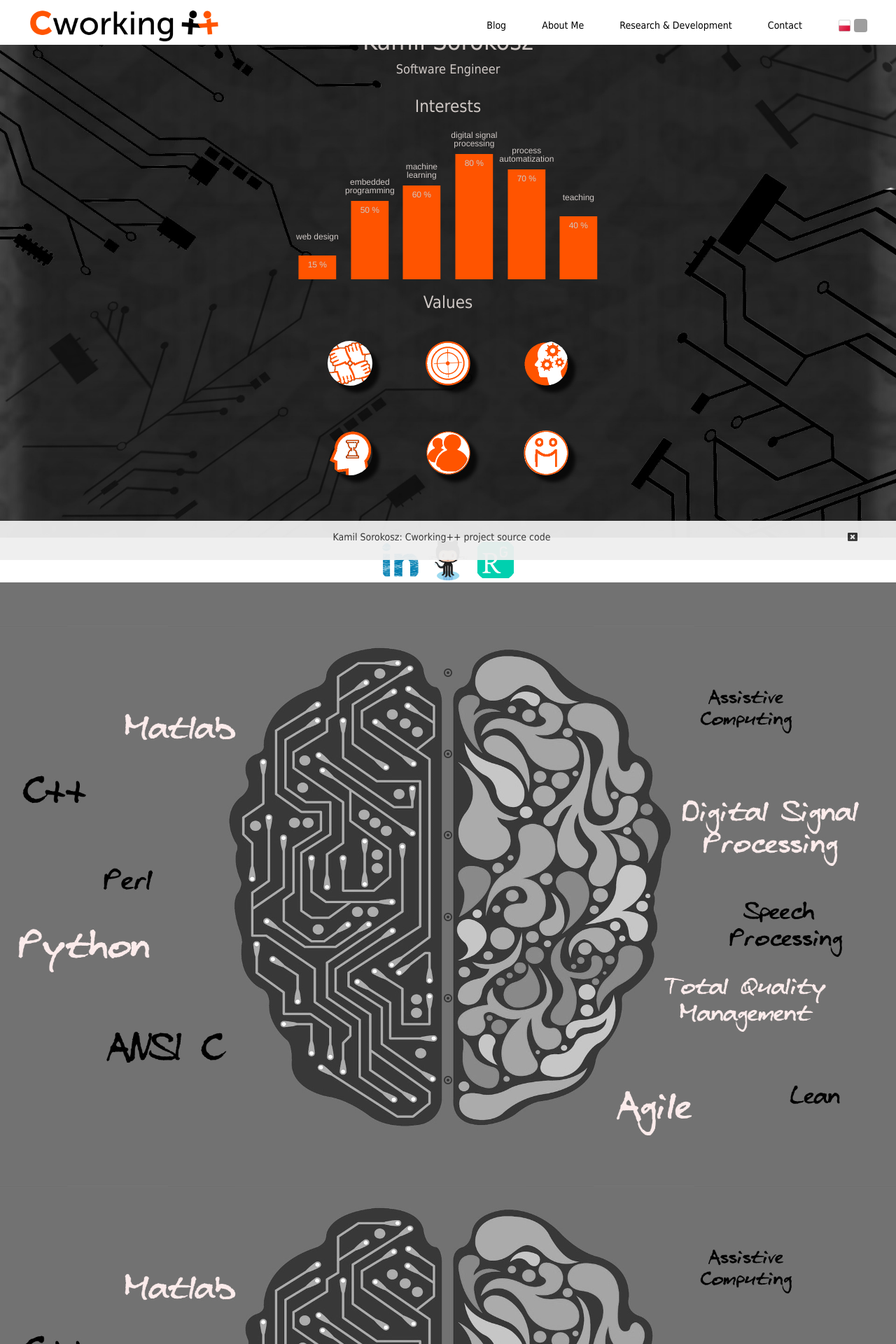
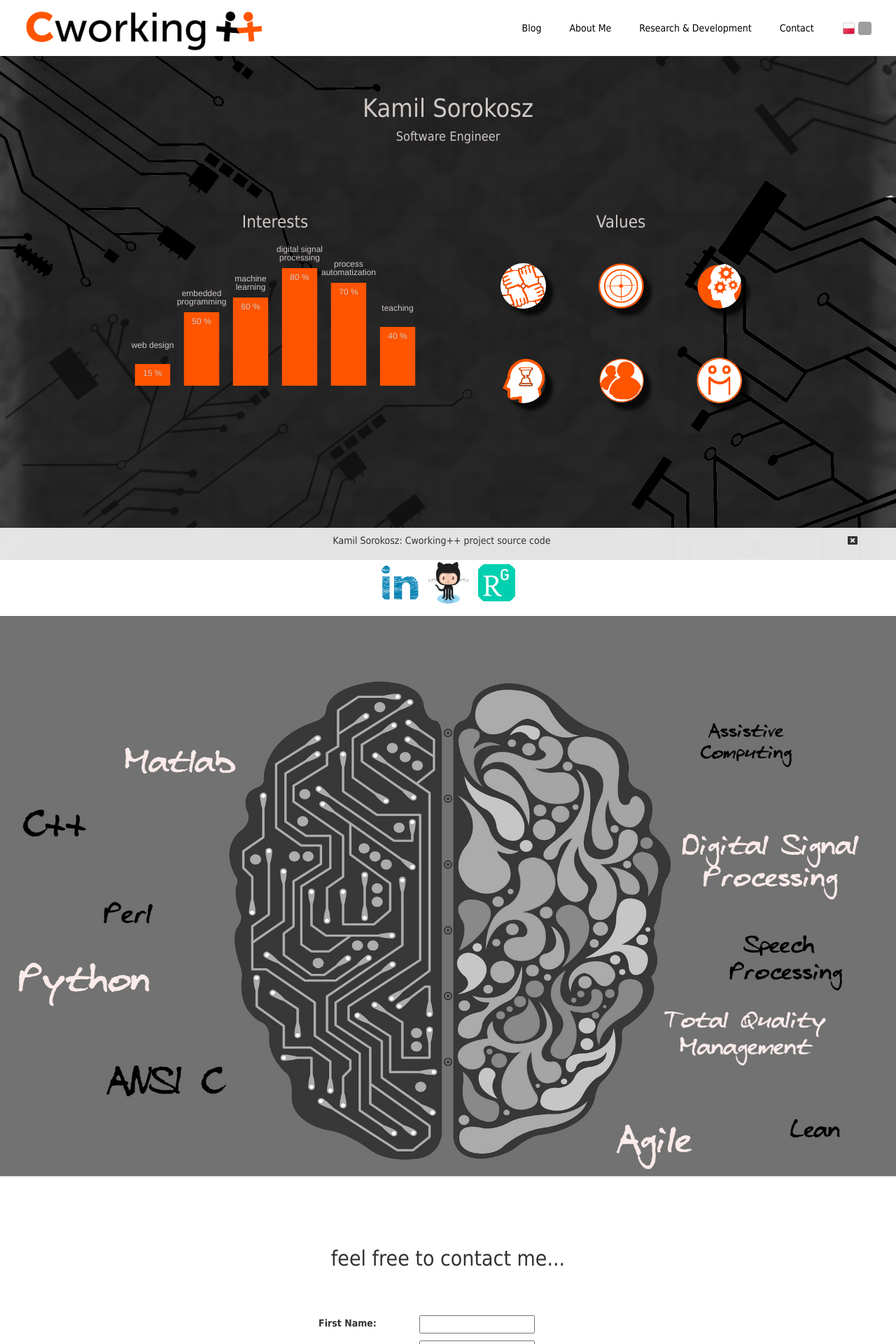
Before and after one commit to ksorokosz/cworking-homepage, a Django app: page /en/ in a window 1280 px wide. Shown: the top 1920 px of the page at 70% size. Run offline with Django 3.2, Linux system fonts and the light colour scheme; some libraries are stand-ins or nearby versions; grey boxes are pictures that could not be loaded.

Commit message:
better look, structure of css

```diff
--- a/main/static/main/css/style.css
+++ b/main/static/main/css/style.css
@@ -60,7 +60,6 @@ div#about-section {
 }
 
 div#container {
-    width: 100%;
     padding-top: 10vh;
     padding-bottom: 10vh;
 }
@@ -181,6 +180,10 @@ div#contact-section table {
     margin-right: auto;
 }
 
+div#contact-section table tr td {
+    padding: 5px;
+}
+
 /* Footer */
 
 .footer {
--- a/static/main/css/style.css
+++ b/static/main/css/style.css
@@ -1,6 +1,7 @@
 body {
 	text-align: center;
-    margin: 0 auto;
+    margin: 0;
+    padding: 0;
 	font-family: Tahoma,Geneva,Arial,sans-serif !important;
     font-size:9px;
     -webkit-background-size: cover;
@@ -14,60 +15,85 @@ body {
     opacity: 1;
 }
 
+/* Menu */
+
 div.menu-nav {
  	overflow: hidden;
     background-color: white;
-	height: 5vw;
-	width: 100%;
+    width: 100vw;
+	height: 10vh;
 	position: fixed;
 	z-index: 999;
 	top: 0;
 	opacity: 1;
 }
 
+
+table#standard-links {
+	float: right;
+	height: 10vh;
+}
+
+tr td#standard-link {
+	color: black !important;
+	padding: 10px 20px;
+}
+
+div#logo {
+	float: left;
+	padding: 10px 20px;
+}
+
+#logo img {
+	height: 8vh;
+}
+
+/* About section */
+
 div#about-section {
 	margin: 0 auto;
 	background: url("/static/main/css/images/about-background.jpg") no-repeat center center fixed;
 	background-size: 100% 100%;
-    min-height: 60vw;
+    min-height: 100vh;
 	height: auto;
-	width: 100%;
     color: #cfc8c5;
 }
 
-#about-section .title {
-    padding-top: 7vw;
+div#container {
+    width: 100%;
+    padding-top: 10vh;
+    padding-bottom: 10vh;
 }
 
-div#container {
-    padding-top: 1.5vw;
+div#title {
+    min-width: 420px;
+    padding: 35px;
 }
 
 div#chart-container-1 {
+    padding: 35px;
     display: inline-block;
-    padding-left: 10vw;
-    padding-right: 10vw;
+    background-color: rgba(255,255,255,0.0);
+    height: auto;
+}
+
+div#values-icons {
+    padding: 35px;
+    display: inline-block;
     background-color: rgba(255,255,255,0.0);
     height: auto;
 }
 
 div#chart {
-    width: 35vw;
+    width: 30vw;
     min-width: 420px;
-    height: auto;
-}
-
-div#values-icons {
-    display: inline-block;
-    padding-right: 5vw;
-    padding-left: 5vw;
-    background-color: rgba(255,255,255,0.0);
     height: auto;
 }
 
 div#icons {
     width: 30vw;
     min-width: 420px;
+    min-height: 260px;
     height: auto;
     display: block;
     margin: 0 auto;
@@ -75,18 +101,21 @@ div#icons {
 
 #icons table {
     text-align: center;
+    min-width: 420px;
+    min-height: 260px;
     margin: 0 auto;
-    min-width: 420px;
 }
 
 #icons table td {
-    padding: 2.5vw;
+    padding: 35px 35px;
 }
 
 #icons img {
-    width: 5vw;
-    height: 5vw;
-    border-radius: 5vw;
+    min-width: 65px;
+    min-height: 65px;
+    width: 65px;
+    height: 65px;
+    border-radius: 65px;
     -webkit-box-shadow: 10px 10px 5px 0px rgba(0,0,0,0.75);
     -moz-box-shadow: 10px 10px 5px 0px rgba(0,0,0,0.75);
     box-shadow: 10px 10px 5px 0px rgba(0,0,0,0.75);
@@ -94,56 +123,57 @@ div#icons {
 }
 
 #icons img:hover {
-    width: 5vw;
-    height: 5vw;
-    border-radius: 5vw;
+    min-width: 65px;
+    min-height: 65px;
+    width: 65px;
+    height: 65px;
+    border-radius: 65px;
     transform: rotate(360deg);
     -webkit-box-shadow: 10px 10px 5px 0px rgba(0,0,0,0);
     -moz-box-shadow: 10px 10px 5px 0px rgba(0,0,0,0);
     box-shadow: 10px 10px 5px 0px rgba(0,0,0,0);
 }
 
+/* Separator */
+
 div#separator {
-	height: 5vw;
+	height: 10vh;
+    min-height: 65px;
 	margin: 0 auto;
 }
 
 #separator img {
-    width: 5vw;
-    height: 5vw;
-    border-radius: 5vw;
+    width: 65px;
+    height: 65px;
+    border-radius: 65px;
 }
+
+/* Research section */
 
 div#research-section {
 	margin: 0 auto;
 	background: url("/static/main/css/images/research-background.jpg") no-repeat center center fixed;
 	background-size: 100% 100%;
-	height: 100vw;
-	width: 100%;
+	height: auto;
+    min-height: 100vh;
 }
 
-div#subjects {
-    margin: 0 auto;
+div#subject {
+    padding-top: 10vh;
     display: block;
 }
 
-div#subject {
-    padding-top: 8vw;
-    display: block;
-}
-
-/* Menu */
+/* Contact section */
 
 div#contact-section {
 	margin: 0 auto;
-    padding-top:  5vw;
-    padding-bottom: 10vw;
-    height: 50vw;
+    height: 100vh;
+    min-height: 100vh;
 	border-top: 1px solid #c6d2d2;
 }
 
 div#contact-section h2 {
-    padding-bottom: 5vw;
+    padding-bottom: 5vh;
 }
 
 div#contact-section table {
@@ -151,12 +181,18 @@ div#contact-section table {
     margin-right: auto;
 }
 
+div#contact-section table tr td {
+    padding: 5px;
+}
+
+/* Footer */
+
 .footer {
     position: fixed;
     right: 0;
     bottom: 0;
     left: 0;
-    padding: 1vw;
+    padding: 1vh 0;
     background-color: #efefef;
     opacity: 0.95;
     text-align: center;
@@ -171,25 +207,7 @@ div#contact-section table {
     display: inline-block;
 }
 
-table#standard-links {
-	float: right;
-	height: 5vw;
-}
-
-tr td#standard-link {
-	color: black !important;
-	padding: 2vw;
-}
-
-div#logo {
-	float: left;
-	padding: 0.8vw;
-	padding-left: 2vw;
-}
-
-#logo img {
-	height: 4vw;
-}
+/* Common */
 
 a {
 	text-decoration: none !important;
```
Also changed, not shown: 1 other file.
